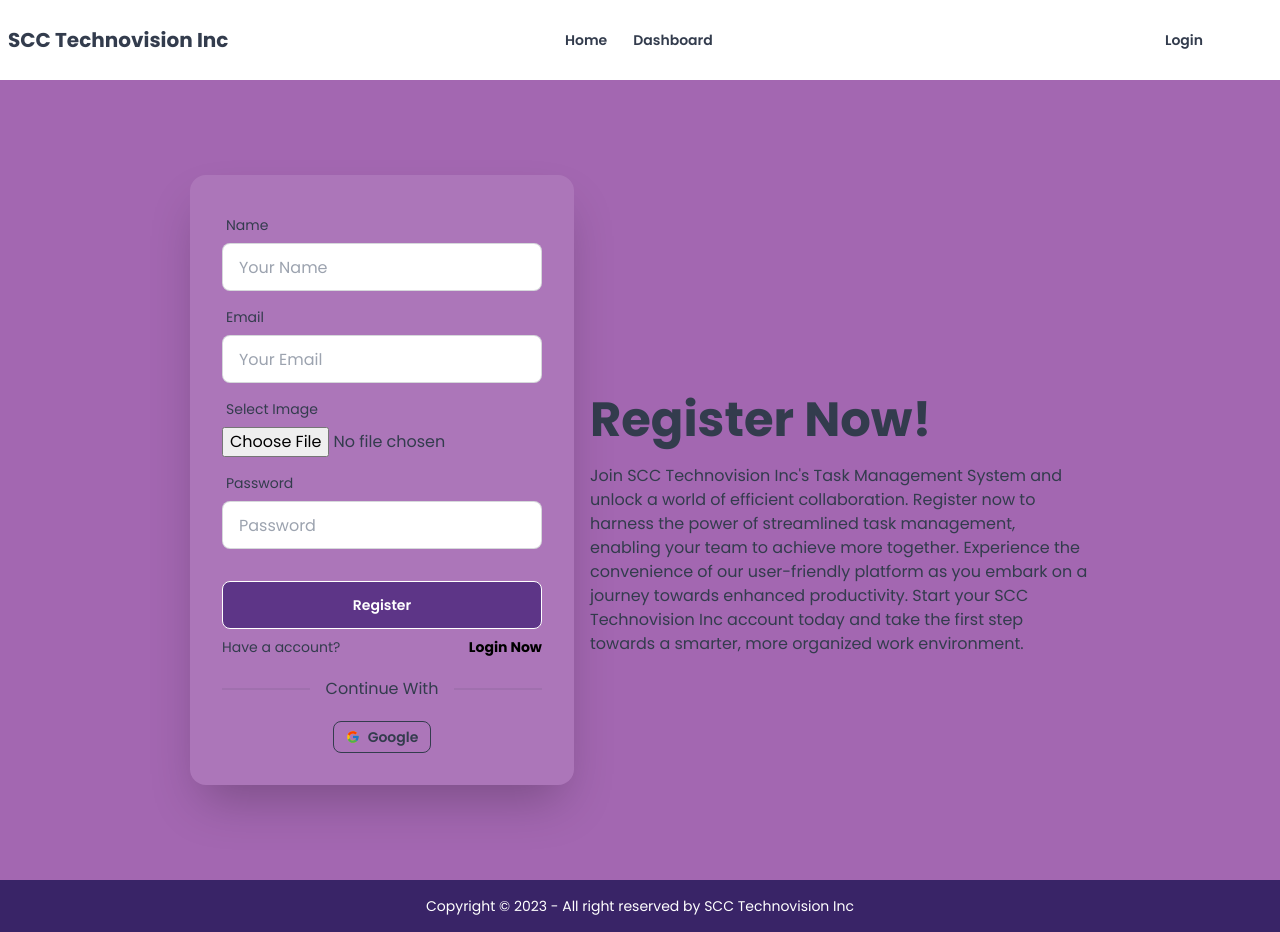
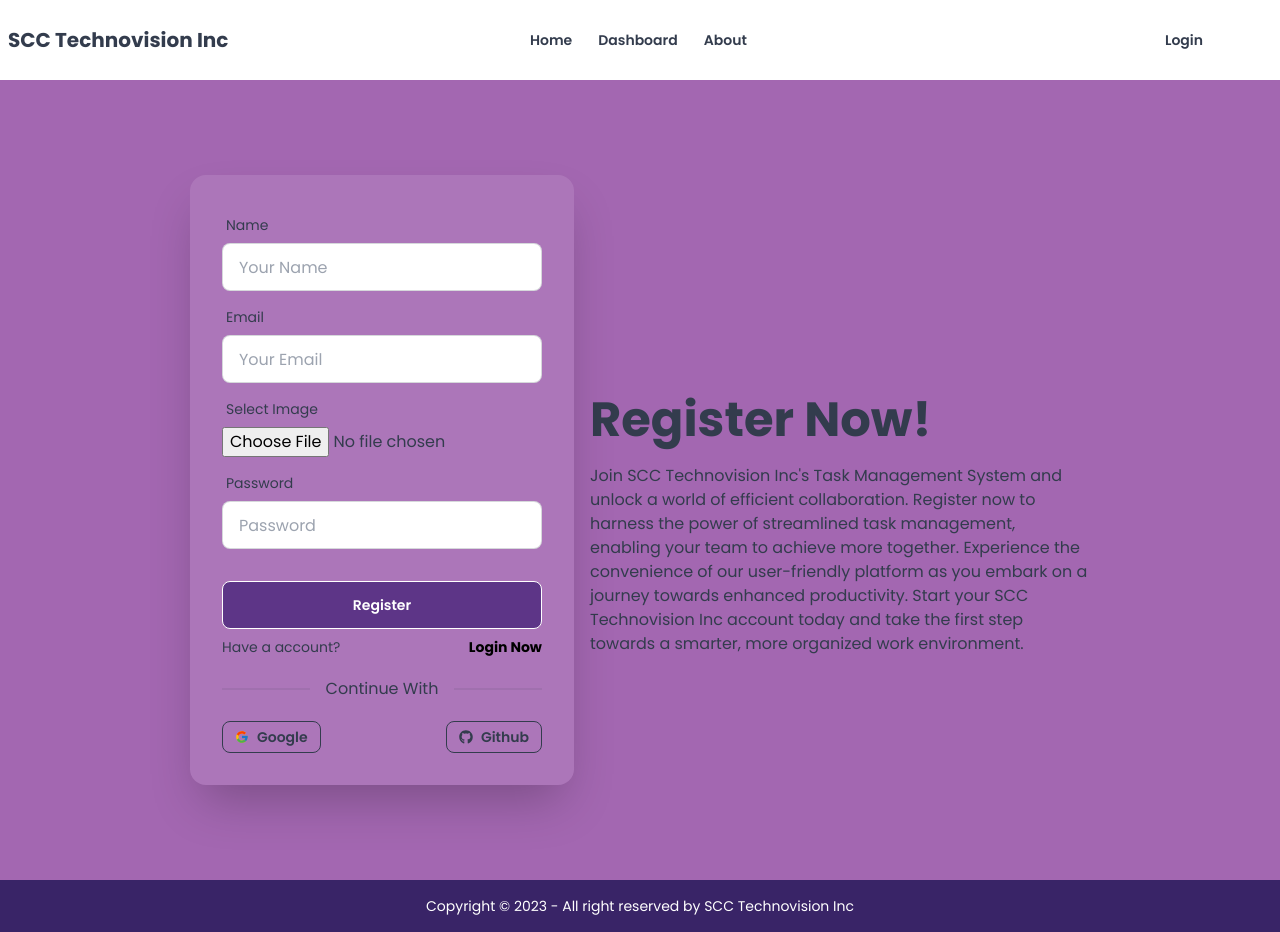
Before and after one commit to Fahim-M-Siam/Task-Management-System-Client, a React (Vite) app: page /register in a window 1280 px wide. Built offline with nearby package versions, Linux system fonts and the light colour scheme; no server answers; some icons are missing.

Commit message:
Applied github login

```diff
--- a/src/Components/Banner/Banner.jsx
+++ b/src/Components/Banner/Banner.jsx
@@ -21,7 +21,7 @@
               innovation meets productivity. Get started today and experience a
               brighter, more organized future for your projects.
             </p>
-            <Link to="/dashboard">
+            <Link to="/dashboard/manageTask">
               <button className="btn btn-outline bg-[#392467] text-white">
                 Let’s Explore
               </button>
--- /dev/null
+++ b/src/Pages/About/About.jsx
@@ -0,0 +1,53 @@
+/* eslint-disable react/no-unescaped-entities */
+// @ts-nocheck
+const About = () => {
+  return (
+    <div className="hero min-h-screen bg-[#5D3587]">
+      <div className="hero-content flex-col lg:flex-row">
+        <img
+          src="/Images/about.png"
+          className="max-w-sm rounded-lg shadow-2xl"
+        />
+        <div>
+          <h1 className="text-5xl font-bold text-white">
+            Innovating Excellence, Crafting Solutions: Discover the SCC
+            Technovision Inc Story
+          </h1>
+          <p className="py-6 text-white">
+            Welcome to SCC Technovision Inc, where our commitment to innovation
+            and excellence is at the heart of everything we do. Established with
+            a vision to redefine industry standards, we embark on a journey
+            driven by a passion for technological advancement and a dedication
+            to solving complex challenges.
+            <br />
+            <br />
+            At SCC Technovision Inc, we are more than a company; we are a
+            collective of visionary minds, creative thinkers, and industry
+            pioneers. Our mission is to create transformative solutions that not
+            only meet but exceed the evolving needs of our clients. Rooted in a
+            culture of collaboration, integrity, and continuous improvement, we
+            strive to push boundaries and set new benchmarks.
+            <br />
+            <br />
+            Our diverse team brings together expertise from various domains,
+            fostering an environment where ideas flourish and innovations
+            thrive. Whether it's developing cutting-edge software, architecting
+            robust systems, or providing strategic consulting, we are dedicated
+            to delivering value that goes beyond expectations.
+            <br />
+            <br />
+            Join us in the pursuit of excellence, where every project is an
+            opportunity to make a lasting impact. Explore the SCC Technovision
+            Inc journey—a story of innovation, collaboration, and a relentless
+            pursuit of excellence.
+          </p>
+          <button className="btn btn-outline bg-[#392467] text-white">
+            Let's Explore
+          </button>
+        </div>
+      </div>
+    </div>
+  );
+};
+
+export default About;
--- a/src/Pages/Login/SocialLogin.jsx
+++ b/src/Pages/Login/SocialLogin.jsx
@@ -1,11 +1,12 @@
 // @ts-nocheck
 import toast from "react-hot-toast";
 import { FcGoogle } from "react-icons/fc";
+import { FaGithub } from "react-icons/fa";
 import useAuth from "../../Hooks/useAuth";
 import { Navigate } from "react-router-dom";
 
 const SocialLogin = () => {
-  const { googleLogin } = useAuth();
+  const { googleLogin, githubLogin } = useAuth();
   const handleSocialLogin = (media) => {
     media()
       .then(() => {
@@ -19,6 +20,7 @@
   return (
     <>
       <div className="divider">Continue With</div>
+      <div className="flex justify-between">
         <div className="text-center">
           <button
             onClick={() => handleSocialLogin(googleLogin)}
@@ -28,6 +30,16 @@
             Google
           </button>
         </div>
+        <div className="text-center">
+          <button
+            onClick={() => handleSocialLogin(githubLogin)}
+            className="btn btn-outline btn-sm"
+          >
+            <FaGithub />
+            Github
+          </button>
+        </div>
+      </div>
     </>
   );
 };
--- a/src/Pages/Shared/Navbar/Navbar.jsx
+++ b/src/Pages/Shared/Navbar/Navbar.jsx
@@ -64,6 +64,16 @@
                   >
                     Dashboard
                   </NavLink>
+                  <NavLink
+                    to="about"
+                    className={({ isActive }) =>
+                      isActive
+                        ? "btn btn-outline bg-[#392467] text-white btn-sm"
+                        : "btn btn-ghost btn-sm"
+                    }
+                  >
+                    About
+                  </NavLink>
 
                   <div
                     onClick={handleLogOut}
@@ -94,6 +104,16 @@
                     }
                   >
                     Dashboard
+                  </NavLink>
+                  <NavLink
+                    to="about"
+                    className={({ isActive }) =>
+                      isActive
+                        ? "btn btn-outline bg-[#FF715A] text-white btn-sm"
+                        : "btn btn-ghost btn-sm"
+                    }
+                  >
+                    About
                   </NavLink>
 
                   <NavLink
@@ -137,6 +157,16 @@
               }
             >
               Dashboard
+            </NavLink>
+            <NavLink
+              to="about"
+              className={({ isActive }) =>
+                isActive
+                  ? "btn btn-outline bg-[#5D3587] text-white btn-sm"
+                  : "btn btn-ghost btn-sm"
+              }
+            >
+              About
             </NavLink>
           </ul>
         </div>
--- a/src/Provider/AuthProvider.jsx
+++ b/src/Provider/AuthProvider.jsx
@@ -3,6 +3,7 @@
 import { createContext, useEffect, useState } from "react";
 import { auth } from "../Config/Firebase.Config";
 import {
+  GithubAuthProvider,
   GoogleAuthProvider,
   createUserWithEmailAndPassword,
   onAuthStateChanged,
@@ -13,6 +14,7 @@
 
 export const AuthContext = createContext(null);
 const googleProvider = new GoogleAuthProvider();
+const githubProvider = new GithubAuthProvider();
 const AuthProvider = ({ children }) => {
   const [user, setUser] = useState({});
   const [loading, setLoading] = useState(true);
@@ -21,6 +23,12 @@
   const googleLogin = () => {
     setLoading(true);
     return signInWithPopup(auth, googleProvider);
+  };
+
+  // github login
+  const githubLogin = () => {
+    setLoading(true);
+    return signInWithPopup(auth, githubProvider);
   };
 
   // sign up
@@ -55,6 +63,7 @@
 
   const authentications = {
     googleLogin,
+    githubLogin,
     createUser,
     signIn,
     logOut,
--- a/src/Routes/Routes.jsx
+++ b/src/Routes/Routes.jsx
@@ -7,6 +7,7 @@
 import Dashboard from "../Layout/Dashboard";
 import ManageTask from "../Pages/Dashboard/ManageTask/ManageTask";
 import PrivateRoute from "./PrivateRoute";
+import About from "../Pages/About/About";
 
 export const router = createBrowserRouter([
   {
@@ -24,6 +25,10 @@
       {
         path: "register",
         element: <Register></Register>,
+      },
+      {
+        path: "about",
+        element: <About></About>,
       },
     ],
   },
```
Also changed, not shown: public/Images/about.png (added). Lines whose indentation alone changed are shown as unchanged.
